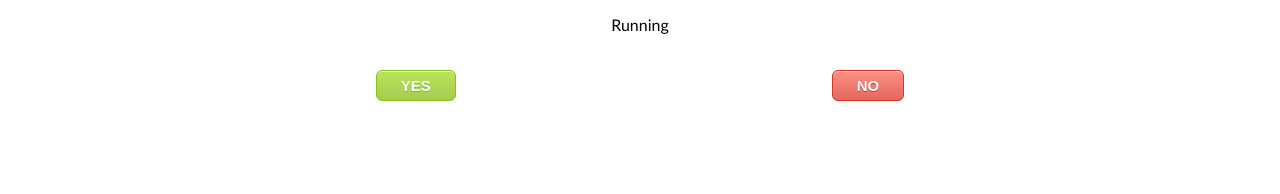
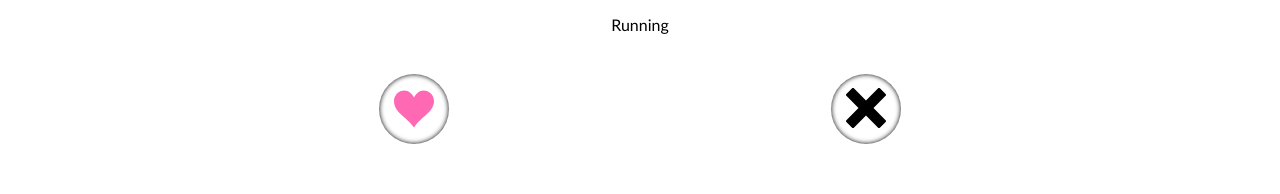
Before and after one commit to nls20/Dating_App_Frontend, a React (Create React App) app: page / in a window 1280 px wide. Shown: the part 457-651 px from the top of the page. Built offline with nearby package versions, Linux system fonts and the light colour scheme.

Commit message:
changed buttons to icons

```diff
--- a/package.json
+++ b/package.json
@@ -11,6 +11,7 @@
     "@testing-library/user-event": "^12.8.3",
     "react": "^17.0.2",
     "react-dom": "^17.0.2",
+    "react-icons": "^4.2.0",
     "react-router-dom": "^5.2.0",
     "react-scripts": "4.0.3",
     "web-vitals": "^1.1.1"
--- a/src/components/Swiping/NoButton.css
+++ b/src/components/Swiping/NoButton.css
@@ -1,4 +1,4 @@
-.swipe-btn-no {
+/* .swipe-btn-no {
 	box-shadow:inset 0px 1px 0px 0px #f7c5c0;
 	background:linear-gradient(to bottom, #fc8d83 5%, #e4685d 100%);
 	background-color:#fc8d83;
@@ -21,4 +21,24 @@
 .swipe-btn-no:active {
 	position:relative;
 	top:1px;
+} */
+
+.swipe-btn-no {
+	background-color: #fff;
+	padding: 10px;
+	margin: 4px 2px;
+	display:block;
+	height: 70px;
+	width: 70px;
+	border-radius: 50%;
+	box-shadow: inset 0 0 5px #000000;
+	border: 1px black;
+
 }
+
+.cross {
+	color: black;
+	font-size: 40px;
+	text-align: center;
+	padding-top: 4px;
+}
--- a/src/components/Swiping/NoButton.js
+++ b/src/components/Swiping/NoButton.js
@@ -1,5 +1,6 @@
 import {useState} from 'react'
 import './NoButton.css'
+import { ImCross } from "react-icons/im";
 
 const NoButton = ({option, potentialMatches, selectOption}) => {
 
@@ -18,7 +19,9 @@ const NoButton = ({option, potentialMatches, selectOption}) => {
 
 return (
     <div className="button">
-        <button className="swipe-btn-no" value={option.name} onClick={handleMatchNo}>NO</button>
+        <button className="swipe-btn-no" value={option.name} onClick={handleMatchNo}>
+            <div class="cross"> <ImCross /></div>
+        </button>
     </div>
 )
 
--- a/src/components/Swiping/YesButton.css
+++ b/src/components/Swiping/YesButton.css
@@ -1,4 +1,4 @@
-.swipe-btn-yes {
+/* .swipe-btn-yes {
 	box-shadow:inset 0px 1px 0px 0px #d9fbbe;
 	background:linear-gradient(to bottom, #b8e356 5%, #a5cc52 100%);
 	background-color:#b8e356;
@@ -21,4 +21,25 @@
 .swipe-btn-yes:active {
 	position:relative;
 	top:1px;
+} */
+
+.swipe-btn-yes {
+	background-color: #fff;
+	color: white;
+	padding: 10px;
+	margin: 4px 2px;
+	display:block;
+	height: 70px;
+	width: 70px;
+	border-radius: 50%;
+	box-shadow: inset 0 0 5px #000000;
+	border: 1px black;
+
 }
+
+.heart {
+	color: hotpink;
+	font-size: 40px;
+	text-align: center;
+	padding-top: 4px;
+}
--- a/src/components/Swiping/YesButton.js
+++ b/src/components/Swiping/YesButton.js
@@ -1,5 +1,6 @@
 import {useState} from 'react'
 import './YesButton.css'
+import { ImHeart } from "react-icons/im";
 
 const YesButton = ({option, potentialMatches, selectOption}) => {
 
@@ -18,8 +19,11 @@ const handleMatchYes = (evt) => {
 
 return (
     <div className="button">
-        <button className="swipe-btn-yes" value={option.name} onClick={handleMatchYes}>YES</button>
+        <button className="swipe-btn-yes" value={option.name} onClick={handleMatchYes}>
+            <div class="heart"><ImHeart/></div>
+        </button>
     </div>
+
 )
 
 }
```
Also changed, not shown: 1 other file (tests, documents, lock files or other folders).
